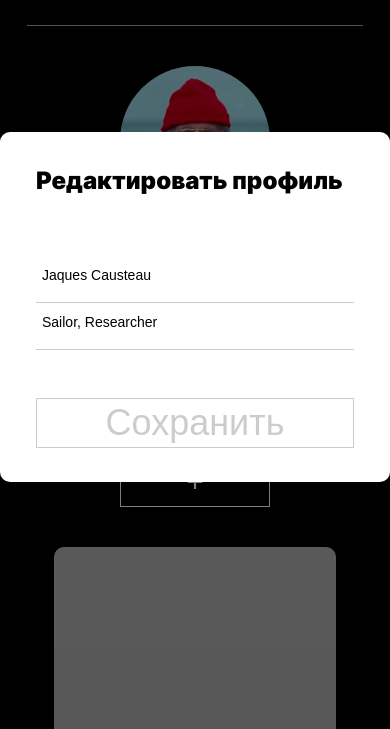
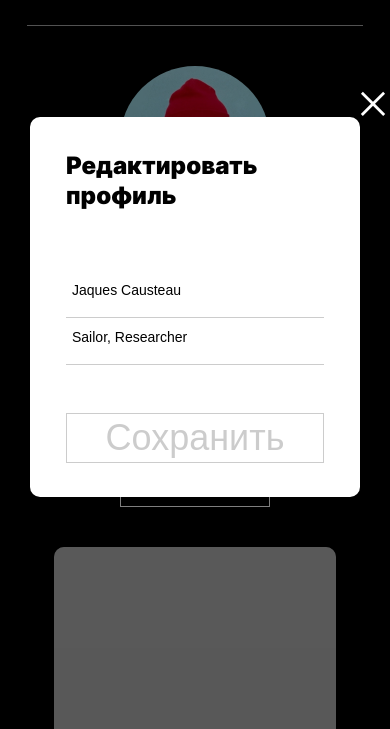
Before and after one commit to ekerimkhanova/ekerimkhanova2.github.io, a plain HTML site: page index.html in a window 390 px wide. Both pictures are taken after a click on the button "Edit". Shown: the part 115-844 px from the top of the page. Drawn offline with Linux system fonts and the light colour scheme.

Commit message:
Update index.css

```diff
--- a/index.css
+++ b/index.css
@@ -415,6 +415,7 @@ body {
   border: 1px solid #FFFFFF;
   box-sizing: border-box;
   font-family: Inter;
+  align-items: center;
 font-style: normal;
 font-weight: normal;
 font-size: 12px;
@@ -435,7 +436,11 @@ background-color: black;
     text-align: center;
   }
 }
-
+@media screen and (max-width: 540px) {
+  .edit-popup__content {
+    width: calc(100% - 60px);
+  }
+}
 .user-info__button {
   position: absolute;
   top: 16px;
```
